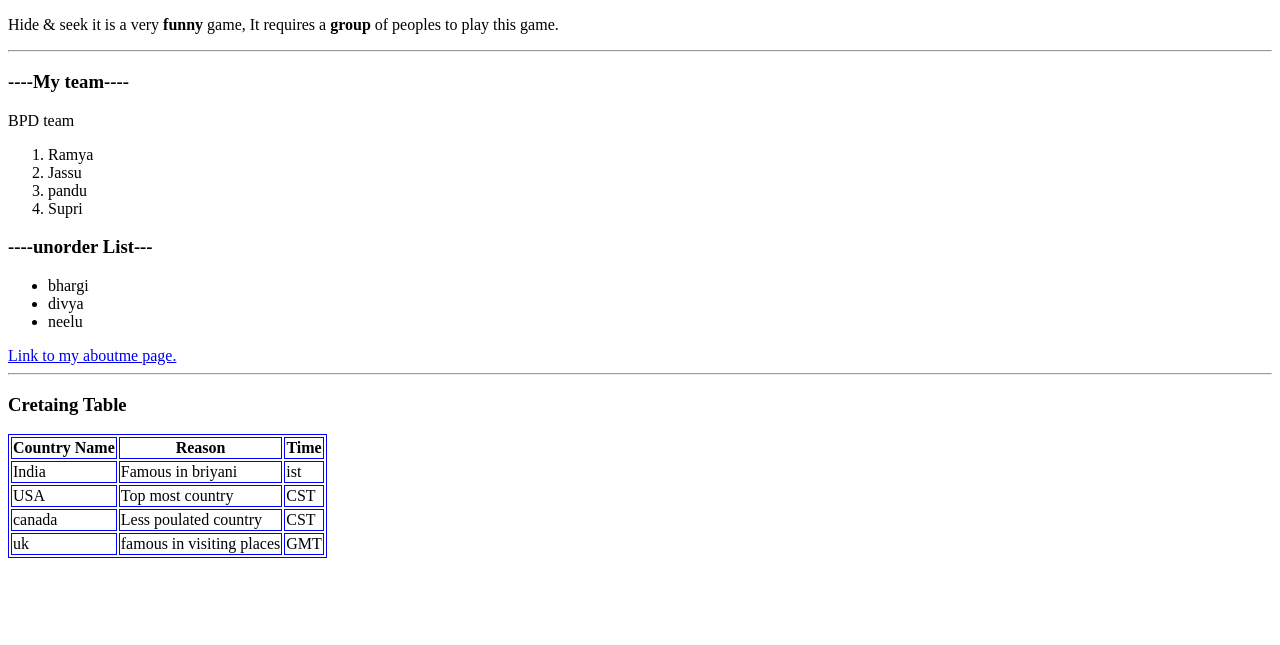
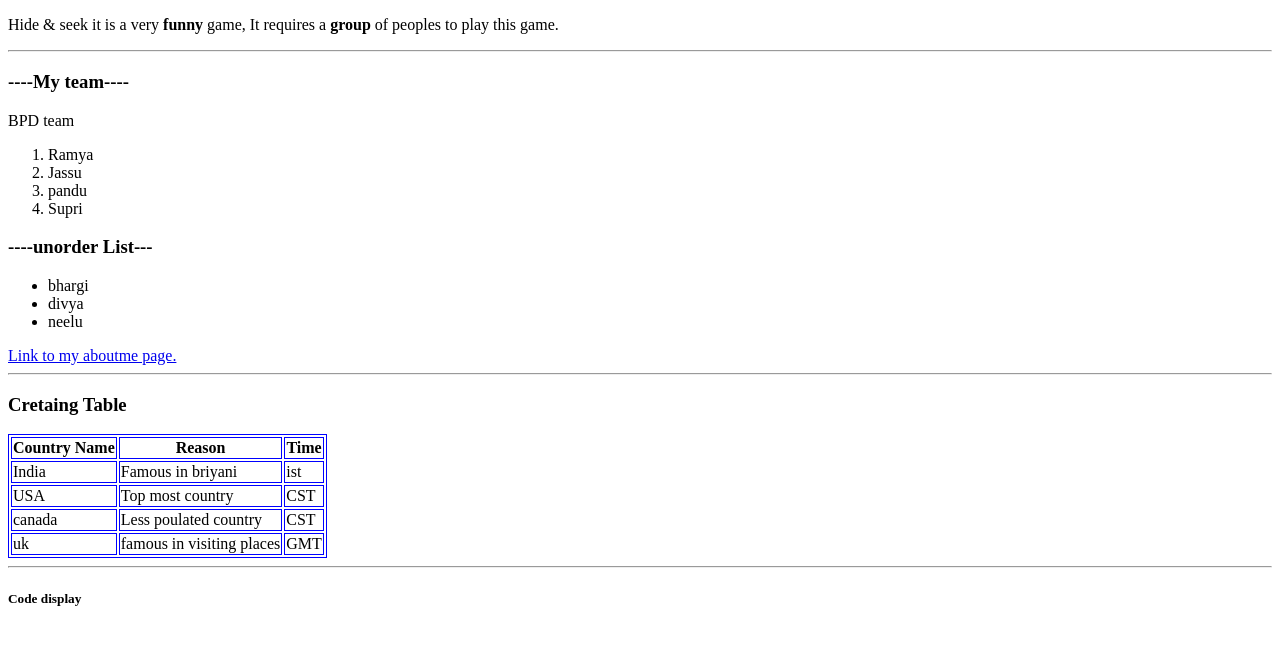
Before and after one commit to 44-563-Web-Apps-S23/44563-webapps-assignment-3-ChundruNeelima, a plain HTML site: page index.html in a window 1280 px wide. Shown: the part 91-736 px from the top of the page. Drawn offline with Linux system fonts and the light colour scheme.

Commit message:
Added a File

```diff
--- a/index.html
+++ b/index.html
@@ -58,4 +58,9 @@
                 <td>GMT</td>
             </tr>
          </table>
+         <hr>
+         <h5> Code display</h5>
+         <blockquote>
+
+         </blockquote>
     </body>
```
